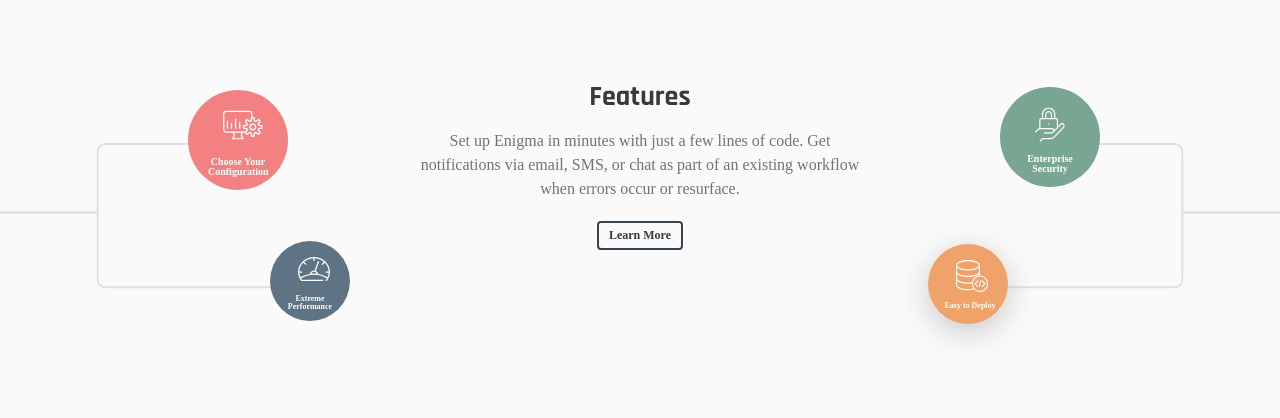
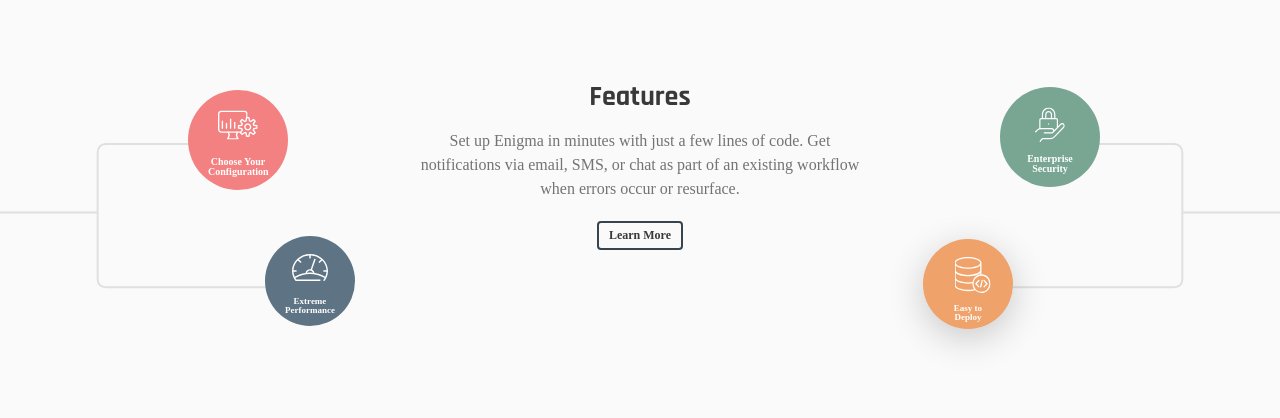
Before and after one commit to hashworks-code/enigma_static, a Jekyll site: the page built from index.md, in a window 1280 px wide. Shown: the part 2091-2509 px from the top of the page. Built offline with Jekyll 4.4.1, drawn with Linux system fonts in a browser that asks for light colours; nearby versions of some CDN libraries; some web fonts are replaced.

Commit message:
animation issue

```diff
--- a/_sass/index.scss
+++ b/_sass/index.scss
@@ -4,7 +4,7 @@
     transition: 2s linear;
 }
 .testing1 {
-    transform: scale(4);
+    transform: scale(4.5);
     transition: 2s linear;
 }
 .clients .clients-info{
@@ -23,6 +23,7 @@
         padding: 0;
         position: absolute;
         top: 4px;
+        left: 6px;
     }
     h5{
         font-size: 2px;
@@ -48,6 +49,7 @@
         padding: 0;
         position: absolute;
         top: 4px;
+        left: 6px;
     }
     h5{
         font-size: 2px;
@@ -100,7 +102,7 @@
     }
     h5{
         font-size: 2px;
-        width: 13px;
+        width: 12px;
         position: absolute;
         left: 4px;
         top: 14px;
```
Also changed, not shown: 1 other file.
